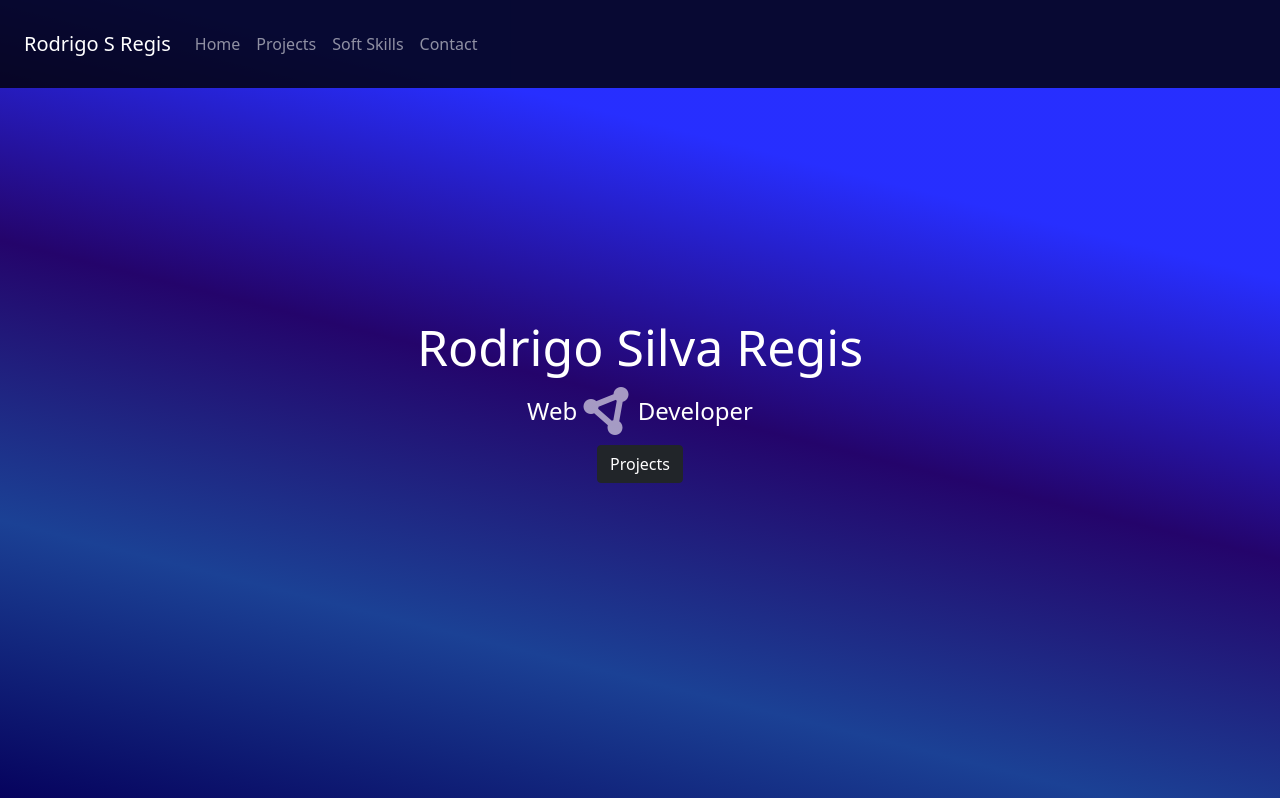
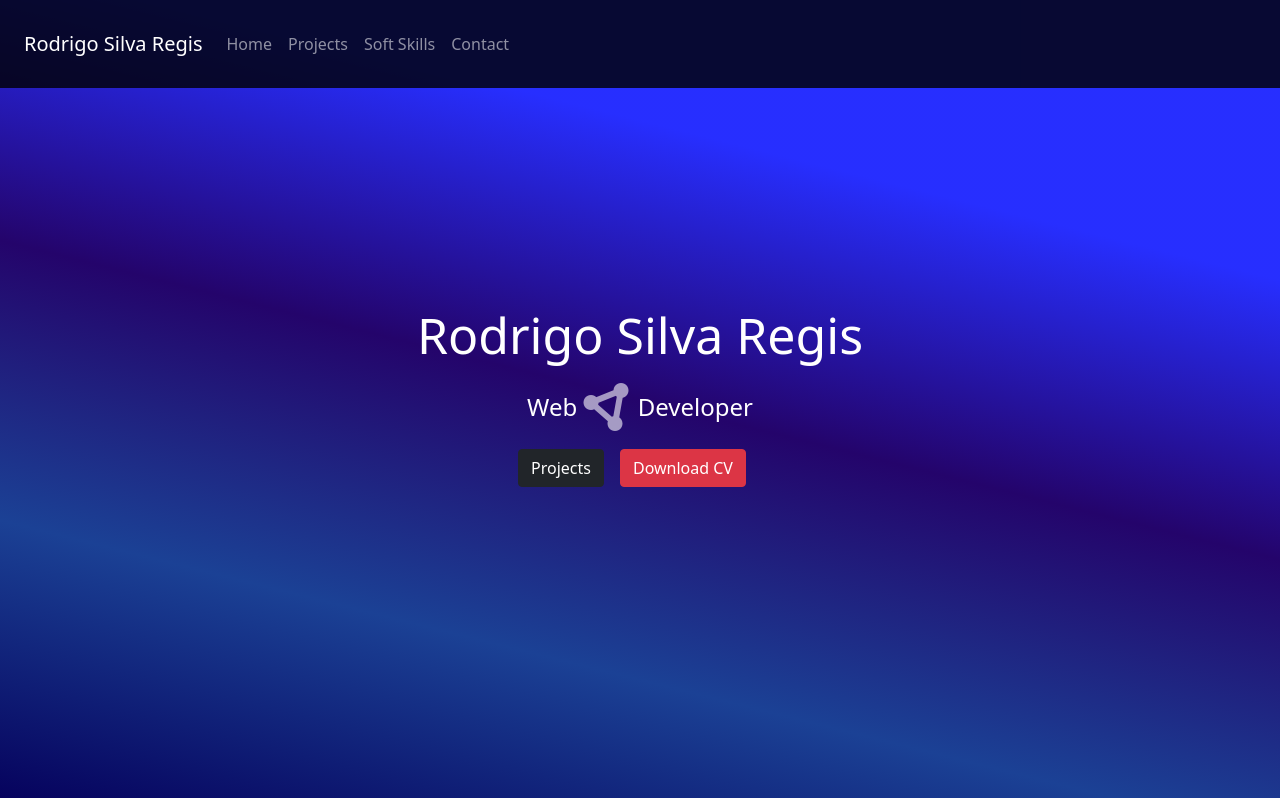
Before and after one commit to rodrigorunner/Portifolio, a React (Create React App) app: page / in a window 1280 px wide. Shown: the top 798 px of the page. Built offline with nearby package versions, Linux system fonts and the light colour scheme.

Commit message:
cv added

```diff
--- a/src/components/Header/header.css
+++ b/src/components/Header/header.css
@@ -2,4 +2,5 @@ nav {
     z-index: 1;
     background-color: #000;
     background-color: rgba(0, 0, 0, 0.8);
+    align-items: center;
 }
--- a/src/components/Header/index.js
+++ b/src/components/Header/index.js
@@ -3,7 +3,7 @@ import "./header.css"
 const Header = ({ name }) => {
     return(
         <nav className="navbar navbar-expand-lg fixed-top navbar-dark p-4">
-        <a className="navbar-brand" href="#home">Rodrigo S Regis</a>
+        <a className="navbar-brand" href="#home">{name}</a>
         <button className="navbar-toggler" type="button" data-toggle="collapse" data-target="#navbarNav" aria-controls="navbarNav" aria-expanded="false" aria-label="Toggle navigation">
           <span className="navbar-toggler-icon"></span>
         </button>
@@ -21,6 +21,7 @@ const Header = ({ name }) => {
             <li className="nav-item">
               <a className="nav-link" href="#contact">Contact</a>
             </li>
+
           </ul>
         </div>
       </nav>
--- a/src/components/Home/index.js
+++ b/src/components/Home/index.js
@@ -1,15 +1,24 @@
+import cv from "../../assets/file/Rodrigo-Regis.pdf"
 import "./index.css"
 
 const Home = () => {
     return(
         <div className="container">
             <div className="row">
-                <div>
-                    <h1 className="mb-3">Rodrigo Silva Regis</h1>
+                <div className="col-sm-12 col-md-6 mx-auto">
+                    <h1 className="mb-4">Rodrigo Silva Regis</h1>
                     <p>Web <i className="fa-sharp fa-solid fa-circle-nodes fa-fade fa-2xl"></i> Developer</p>
                 </div>
+                <div className="d-flex justify-content-center align-items-center">
+                    <a href="#projects">
+                        <button className="btn btn-dark">Projects</button>
+                    </a>
+                    <a className="nav-link" href={cv} download='Rodrigo-Silva-Regis' rel="noreferrer">
+                        <button className="btn btn-danger">Download CV</button>
+                    </a>
+                </div>
             </div>
-            <a href="#projects" className="btn btn-dark">Projects</a>
+
         </div>
     )
 }
```
Also changed, not shown: src/components/Project/index.js (line endings or trailing spaces), 1 other file (tests, documents, lock files or other folders).
